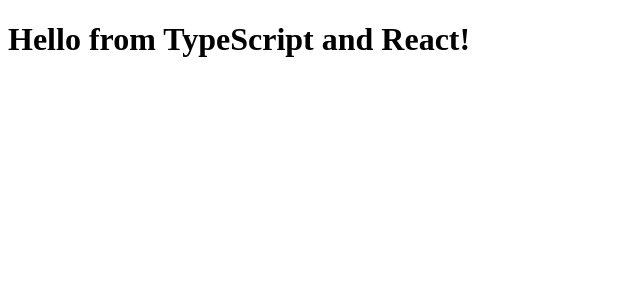
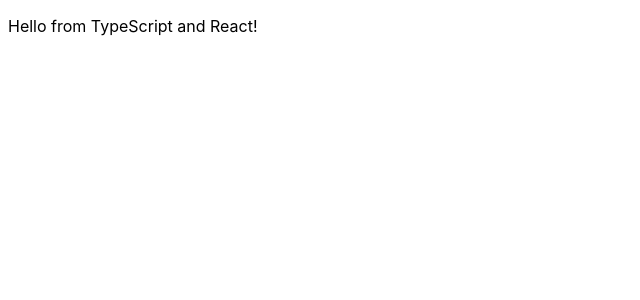
Before and after one commit to alexmirrington/typescript-client, a React app: page / in a window 1280 px wide. Shown: the top 300 px of the page, without its empty margins (0-640 px from the left). Built offline with nearby package versions, Linux system fonts and the light colour scheme.

Commit message:
Change styles

```diff
--- a/src/components/greeting/Greeting.tsx
+++ b/src/components/greeting/Greeting.tsx
@@ -7,9 +7,9 @@
 
 const Greeting = (props: GreetingProps): JSX.Element => {
   return (
-    <h1>
+    <p>
       Hello from {props.compiler} and {props.framework}!
-    </h1>
+    </p>
   );
 };
 
--- a/src/index.html
+++ b/src/index.html
@@ -8,7 +8,7 @@
 </head>
 <html>
   <body>
-    <div id="content"></div>
+    <div id="content" style="font-family: -apple-system, BlinkMacSystemFont, 'Segoe UI', Roboto, Oxygen, Ubuntu, Cantarell, 'Open Sans', 'Helvetica Neue', sans-serif "></div>
   </body>
 </html>
 </html>
```
